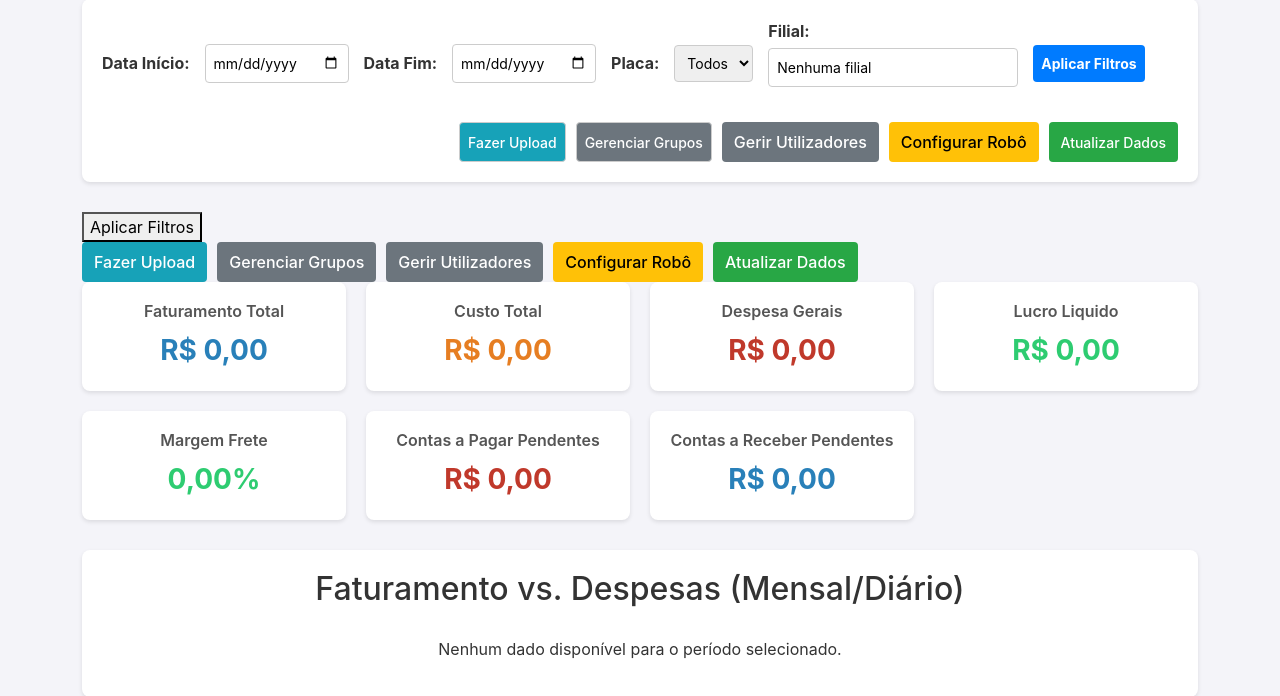
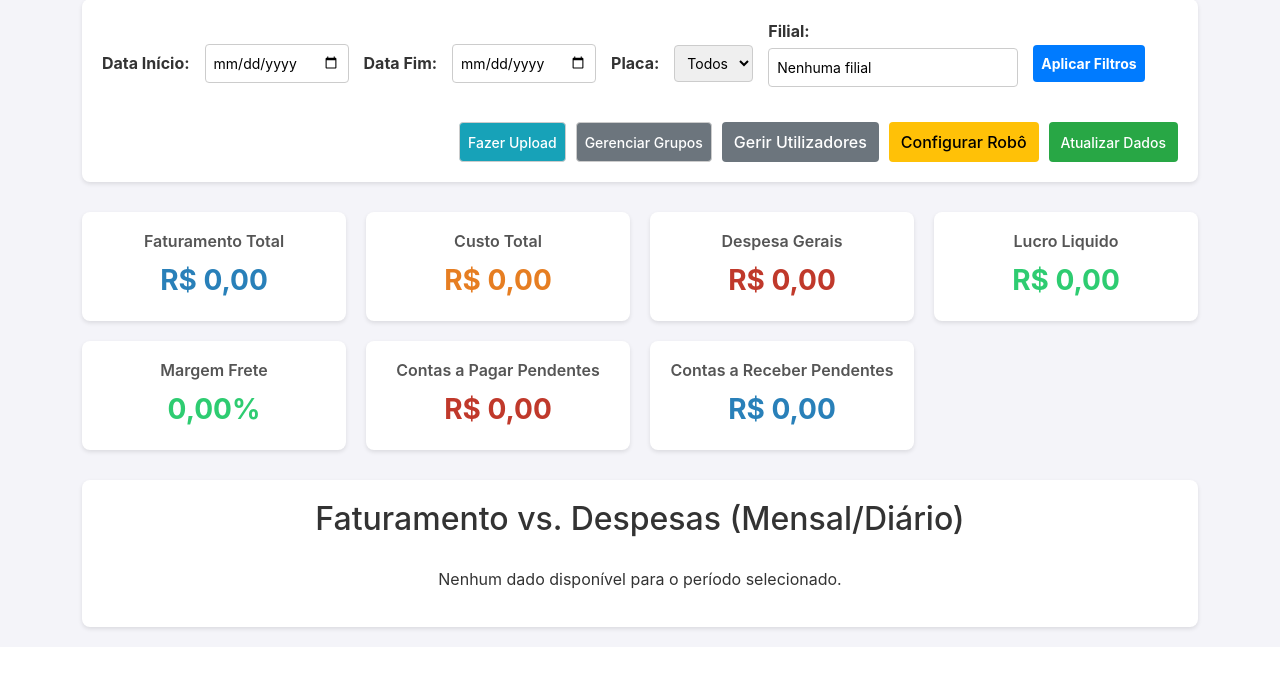
Before and after one commit to opalmeida2017-art/dashboard-financeiro-web, a Flask app: page / in a window 1280 px wide. Shown: the part 163-859 px from the top of the page. After the commit the page ends 795 px from the top, so only its background shows below. Run offline with Flask 3, Linux system fonts and the light colour scheme; the visitor is signed in with stand-in values (Sample User, id 1); data that the repository does not hold is empty; some libraries are stand-ins or nearby versions.

Commit message:
corrigindo erro fitro

```diff
--- a/templates/index.html
+++ b/templates/index.html
@@ -35,22 +35,6 @@
                 </div>
             </div>
         </div>
-
-        <button type="submit">Aplicar Filtros</button>
-
-        <div class="action-buttons">
-            <button type="button" id="openUploadModalBtn" class="upload-link">Fazer Upload</button>
-            <button type="button" id="openModalBtn" class="manage-link">Gerenciar Grupos</button>
-
-            {% if is_admin_in_context() %}
-                <a href="{{ url_for('gerenciar_usuarios') }}" class="manage-link">Gerir Utilizadores</a>
-            {% endif %}
-
-            <a href="{{ url_for('configuracao') }}" class="config-link" style="padding: 8px 12px; background-color: #ffc107; color: black; text-decoration: none; border-radius: 4px; font-weight: 500;">Configurar Robô</a>
-            <button type="button" id="btn-iniciar-coleta" class="run-automation-link" style="padding: 8px 12px; background-color: #28a745; color: white; border: none; border-radius: 4px; font-weight: 500; cursor: pointer;">Atualizar Dados</button>
-        </div>
-    </form>
-</div>
 
         <button type="submit">Aplicar Filtros</button>
 
```
